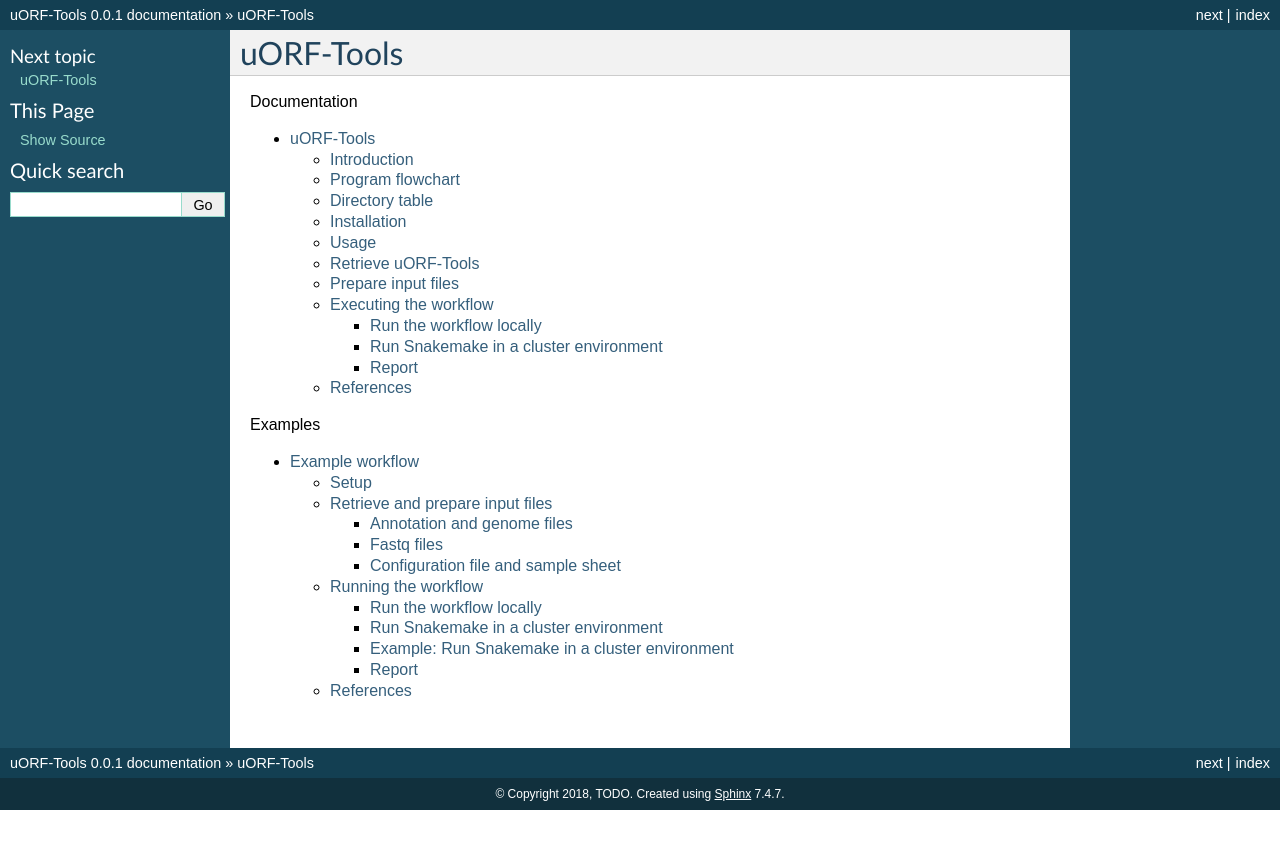
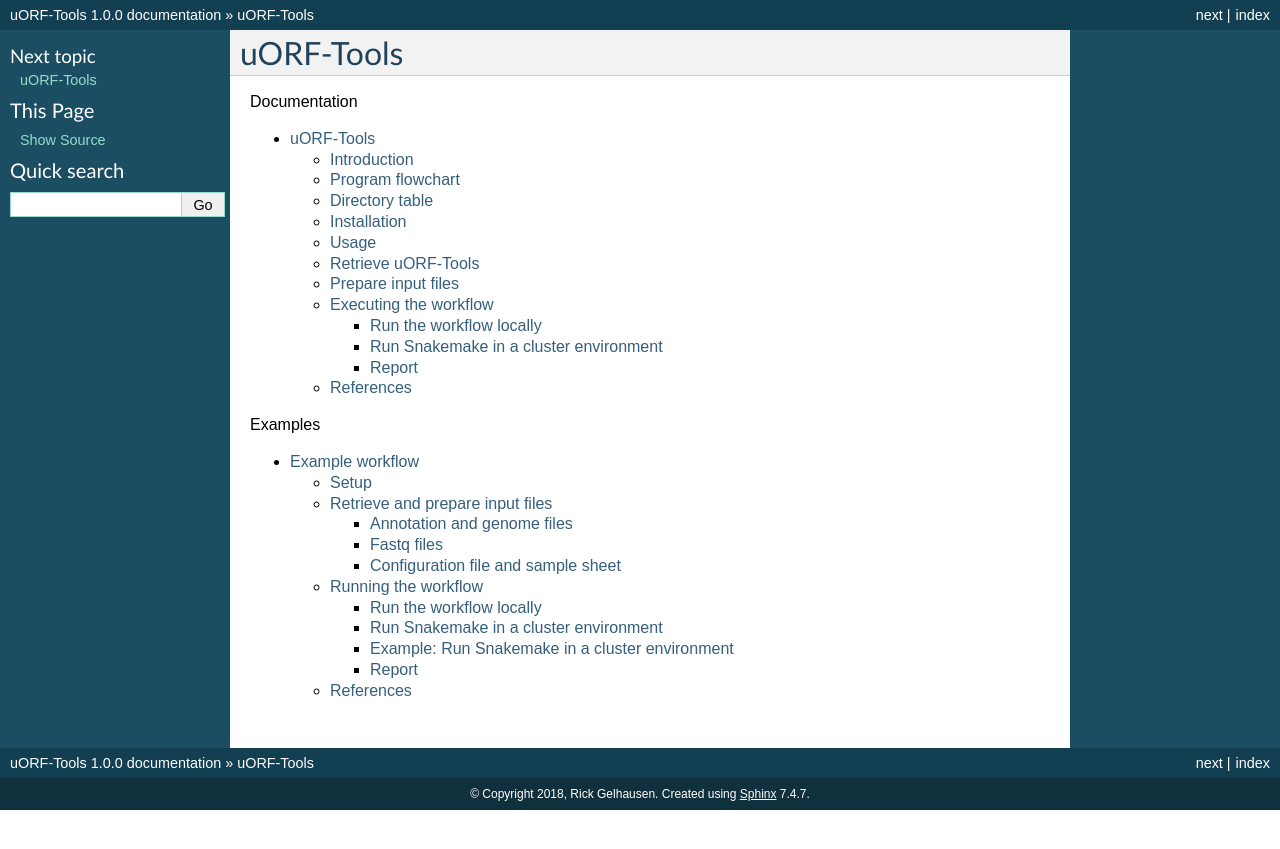
Before and after one commit to RickGelhausen/uORF-Tools_ReadTheDocs, a Sphinx documentation site: the page built from docs/source/index.rst, in a window 1280 px wide. Shown: the top 849 px of the page. Built offline with Sphinx 7.4.7, drawn with Linux system fonts in a browser that asks for light colours.

Commit message:
Changed conf.py

```diff
--- a/docs/source/conf.py
+++ b/docs/source/conf.py
@@ -20,13 +20,13 @@
 # -- Project information -----------------------------------------------------
 
 project = 'uORF-Tools'
-copyright = '2018, TODO'
-author = 'TODO'
+copyright = '2018, Rick Gelhausen'
+author = 'Rick Gelhausen'
 
 # The short X.Y version
-version = ''
+version = '1.0'
 # The full version, including alpha/beta/rc tags
-release = '0.0.1'
+release = '1.0.0'
 
 
 # -- General configuration ---------------------------------------------------
```
